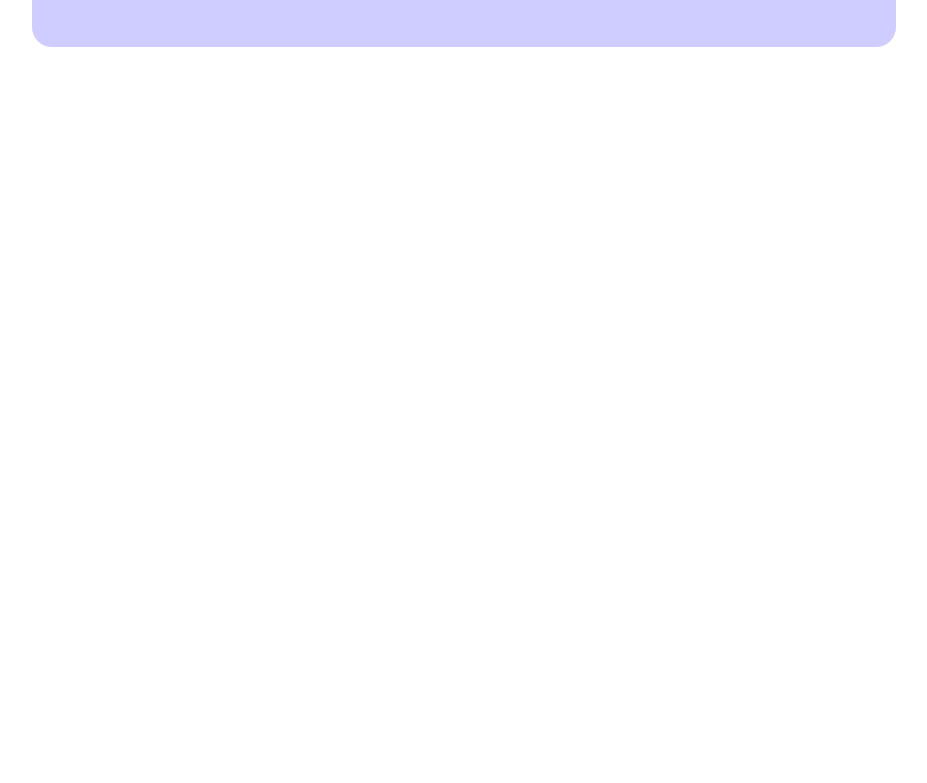
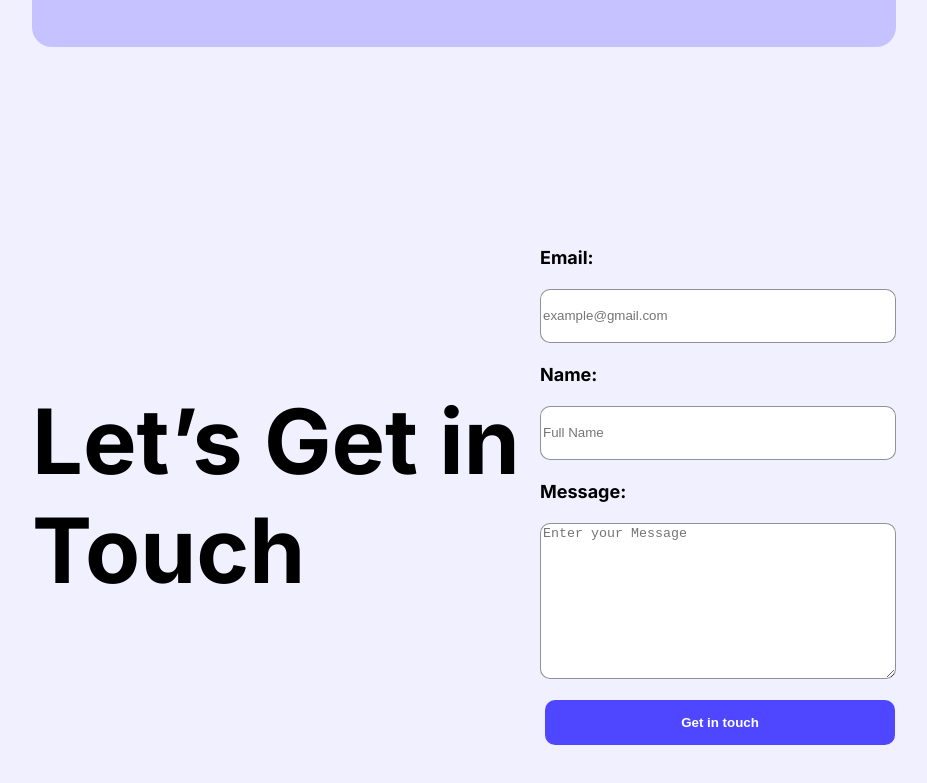
Before and after one commit to Tamzid41690-dev/Assignment1, a plain HTML site: page index.html in a window 1280 px wide. Shown: the part 2066-2849 px from the top of the page, without its empty margins (176-1103 px from the left). Before the commit the page ends 2313 px from the top, so only its background shows below. Drawn offline with Linux system fonts and the light colour scheme.

Commit message:
body done

```diff
--- a/index.html
+++ b/index.html
@@ -53,6 +53,20 @@
                 </div>
             </div>
         </section>
+        <section class="get-in-touch">
+            <div class="g-i-t-h">
+                Let’s Get in <br> Touch
+            </div>
+            <div class="mi">
+                <label for="email" >Email:</label> <br> <br>
+                <input type="email" id="email" placeholder="example@gmail.com"> <br>
+                <label for="name">Name:</label> <br> <br>
+                <input type="name" id="name" placeholder="Full Name"> <br>
+                <label for="message">Message:</label> <br> <br>
+                <textarea name="message" id="message" placeholder="Enter your Message" cols="30" rows="10"></textarea> <br>
+                <input class="button-primary2" type="submit" value="Get in touch">
+            </div>
+        </section>
 
     </main>
     <footer>
--- a/style.css
+++ b/style.css
@@ -6,6 +6,9 @@
   font-style: normal;
 }
 
+body{
+    background-color:rgba(78, 71, 255, 0.08);
+}
 /* header section */
 
 .header{
@@ -108,3 +111,60 @@ img{
     color: #4E47FF;
 
 }
+.g-i-t-h{
+
+    font-weight: bold;
+    font-size: 90px;
+}
+
+.get-in-touch{
+    display: flex;
+    justify-content: space-between;
+    margin-right: 200px;
+    margin-left: 200px;
+    margin-bottom: 100px;
+    align-items: center;
+
+}
+
+input[type="email"]{
+    display: block;
+    height: 50px;
+    width: 350px;
+    border: solid 1px  rgba(37, 36, 50, 0.5);
+    border-radius: 10px;
+
+}
+input[type="name"]{
+    display: block;
+    height: 50px;
+    width: 350px;
+    border: solid 1px  rgba(37, 36, 50, 0.5);
+    border-radius: 10px;
+
+}
+
+textarea{
+
+    border: solid 1px  rgba(37, 36, 50, 0.5);
+    border-radius: 10px;
+    display: block;
+    width: 350px;
+
+
+}
+
+.mi{
+    font-size: 18px;
+    font-weight: bold;
+}
+.button-primary2{
+    background-color: #4E47FF;
+    font-weight: bold;
+    color: white;
+    padding: 15px 36px;
+    border-radius: 10px;
+    border: none;
+    width: 350px;
+    margin-left: 5px;
+}
```
